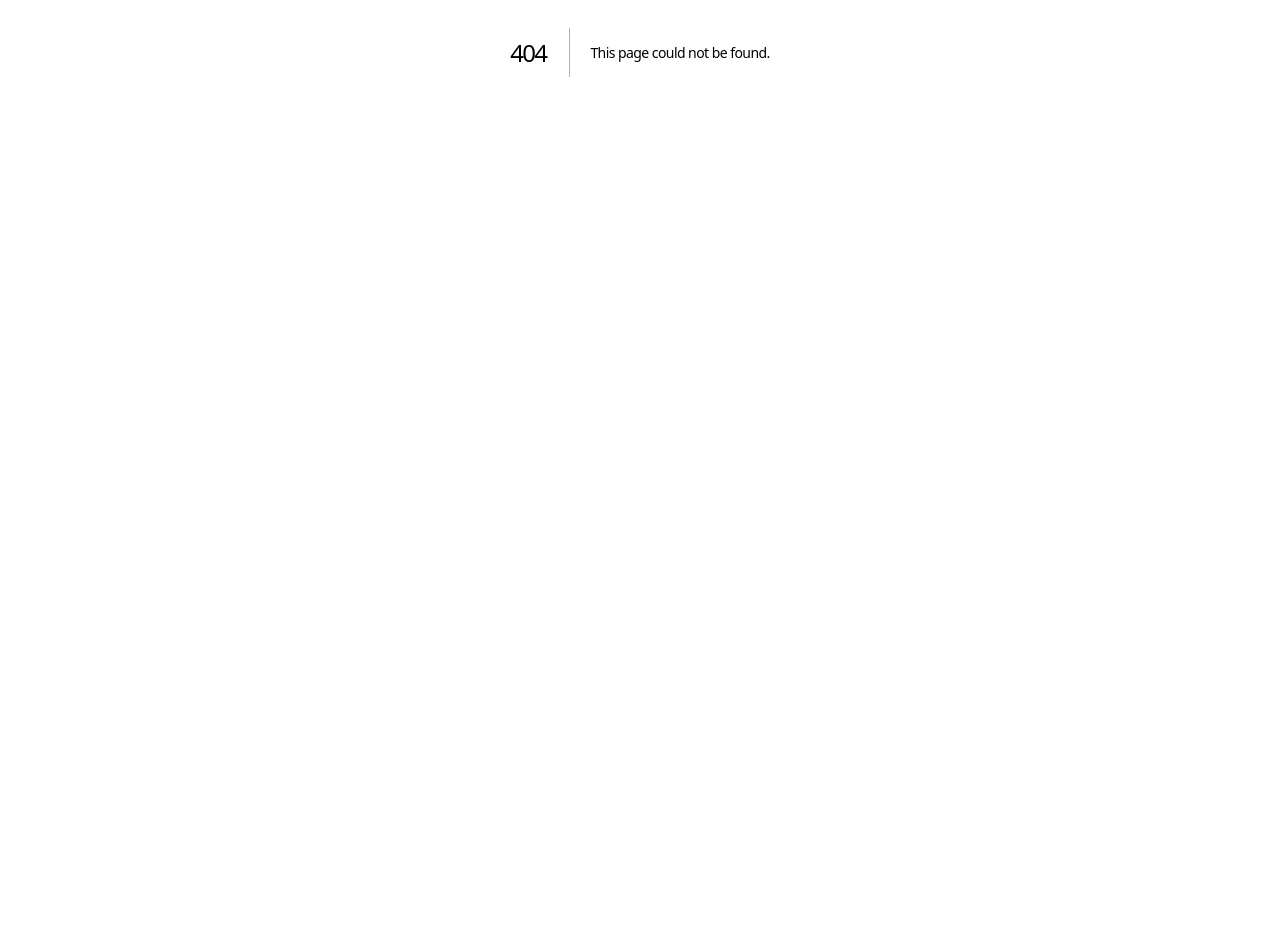
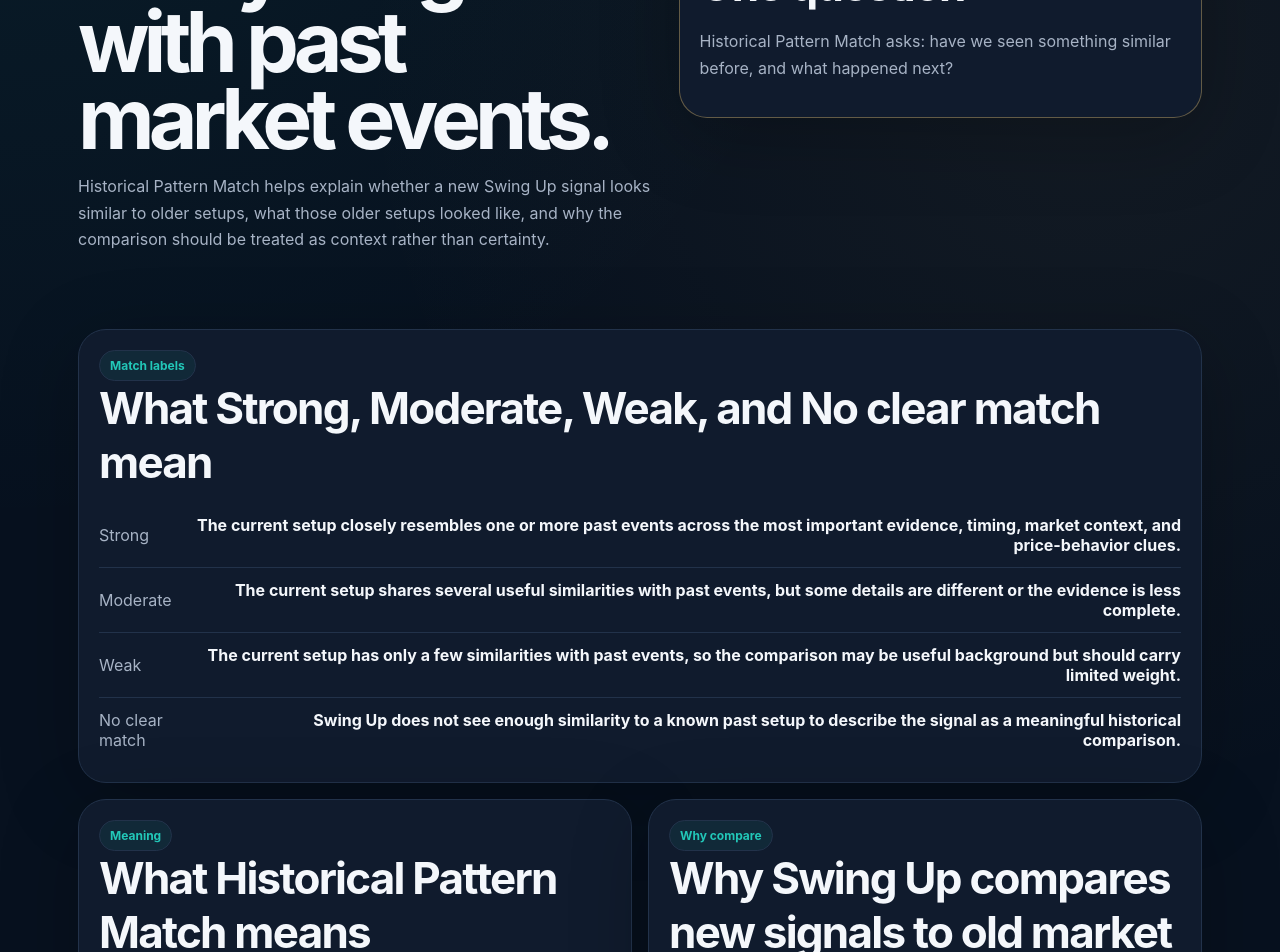
Before and after one commit to Team-AI-Factory/swing-up, a Next.js app: page /historical-patterns-explained in a window 1280 px wide. Before the commit this address had no page. Shown: the part 416-1368 px from the top of the page. Before the commit the page ends 868 px from the top, so only its background shows below. Built offline with nearby package versions, Linux system fonts and the light colour scheme.

Commit message:
Add historical patterns explainer page

```diff
--- /dev/null
+++ b/app/historical-patterns-explained/page.tsx
@@ -0,0 +1,129 @@
+const matchLabels = [
+  {
+    label: "Strong",
+    meaning:
+      "The current setup closely resembles one or more past events across the most important evidence, timing, market context, and price-behavior clues.",
+  },
+  {
+    label: "Moderate",
+    meaning:
+      "The current setup shares several useful similarities with past events, but some details are different or the evidence is less complete.",
+  },
+  {
+    label: "Weak",
+    meaning:
+      "The current setup has only a few similarities with past events, so the comparison may be useful background but should carry limited weight.",
+  },
+  {
+    label: "No clear match",
+    meaning:
+      "Swing Up does not see enough similarity to a known past setup to describe the signal as a meaningful historical comparison.",
+  },
+];
+
+const sections = [
+  {
+    eyebrow: "Meaning",
+    title: "What Historical Pattern Match means",
+    body:
+      "Historical Pattern Match asks: have we seen something similar before, and what happened next? It is a simple research lens that compares a new market signal with older market events that had related facts, timing, behavior, or context.",
+  },
+  {
+    eyebrow: "Why compare",
+    title: "Why Swing Up compares new signals to old market events",
+    body:
+      "Markets often rhyme without repeating exactly. Looking at older events can help users understand what kinds of outcomes, delays, reversals, or risks appeared after similar setups in the past.",
+  },
+  {
+    eyebrow: "Limits",
+    title: "Why similar past events do not decide the future",
+    body:
+      "Similar past setups can be useful, but they do not guarantee the same result. A company, sector, macro backdrop, liquidity condition, or news cycle can change enough to make the next outcome different.",
+  },
+  {
+    eyebrow: "Data inputs",
+    title: "What data can be used in pattern matching",
+    body:
+      "Pattern matching can consider signal type, source quality, evidence strength, price movement, volume behavior, market sentiment, sector context, timing, volatility, and what happened after older comparable events.",
+  },
+  {
+    eyebrow: "Human judgment",
+    title: "How pattern matching supports decision-making",
+    body:
+      "Swing Up provides research support, not guaranteed predictions. Pattern matching can organize historical context, but users still need to consider risk, position sizing, time horizon, and their own judgment.",
+  },
+];
+
+const examples = [
+  {
+    eyebrow: "Example",
+    title: "Example of a strong pattern match",
+    body:
+      "A company reports a specific operational improvement, multiple reliable sources confirm the change, price reaction is still early, and older events with similar evidence and timing often showed a follow-through period before the thesis was fully tested.",
+  },
+  {
+    eyebrow: "Example",
+    title: "Example of a weak pattern match",
+    body:
+      "A signal only loosely resembles an older event because the source quality, market backdrop, price reaction, or company situation is meaningfully different. In that case, history may add color but should not drive the research view by itself.",
+  },
+];
+
+export default function HistoricalPatternsExplainedPage() {
+  return (
+    <div className="page">
+      <section className="hero trust-hero">
+        <div>
+          <div className="eyebrow">Historical Pattern Match</div>
+          <h1>A simple guide to comparing today&apos;s signals with past market events.</h1>
+          <p>
+            Historical Pattern Match helps explain whether a new Swing Up signal looks
+            similar to older setups, what those older setups looked like, and why the
+            comparison should be treated as context rather than certainty.
+          </p>
+        </div>
+        <div className="card risk-callout">
+          <span className="badge">Plain English</span>
+          <h2>One question</h2>
+          <p>
+            Historical Pattern Match asks: have we seen something similar before, and
+            what happened next?
+          </p>
+        </div>
+      </section>
+
+      <section className="trust-section">
+        <div className="card methodology-flow">
+          <span className="badge">Match labels</span>
+          <h2>What Strong, Moderate, Weak, and No clear match mean</h2>
+          {matchLabels.map((item) => (
+            <div className="metric" key={item.label}>
+              <span>{item.label}</span>
+              <strong>{item.meaning}</strong>
+            </div>
+          ))}
+        </div>
+      </section>
+
+      <section className="grid two trust-section">
+        {sections.map((section) => (
+          <article className="card" key={section.title}>
+            <span className="badge">{section.eyebrow}</span>
+            <h2>{section.title}</h2>
+            <p>{section.body}</p>
+          </article>
+        ))}
+      </section>
+
+      <section className="grid two trust-section">
+        {examples.map((example) => (
+          <article className="card" key={example.title}>
+            <span className="badge">{example.eyebrow}</span>
+            <h2>{example.title}</h2>
+            <p>{example.body}</p>
+          </article>
+        ))}
+      </section>
+    </div>
+  );
+}
```
